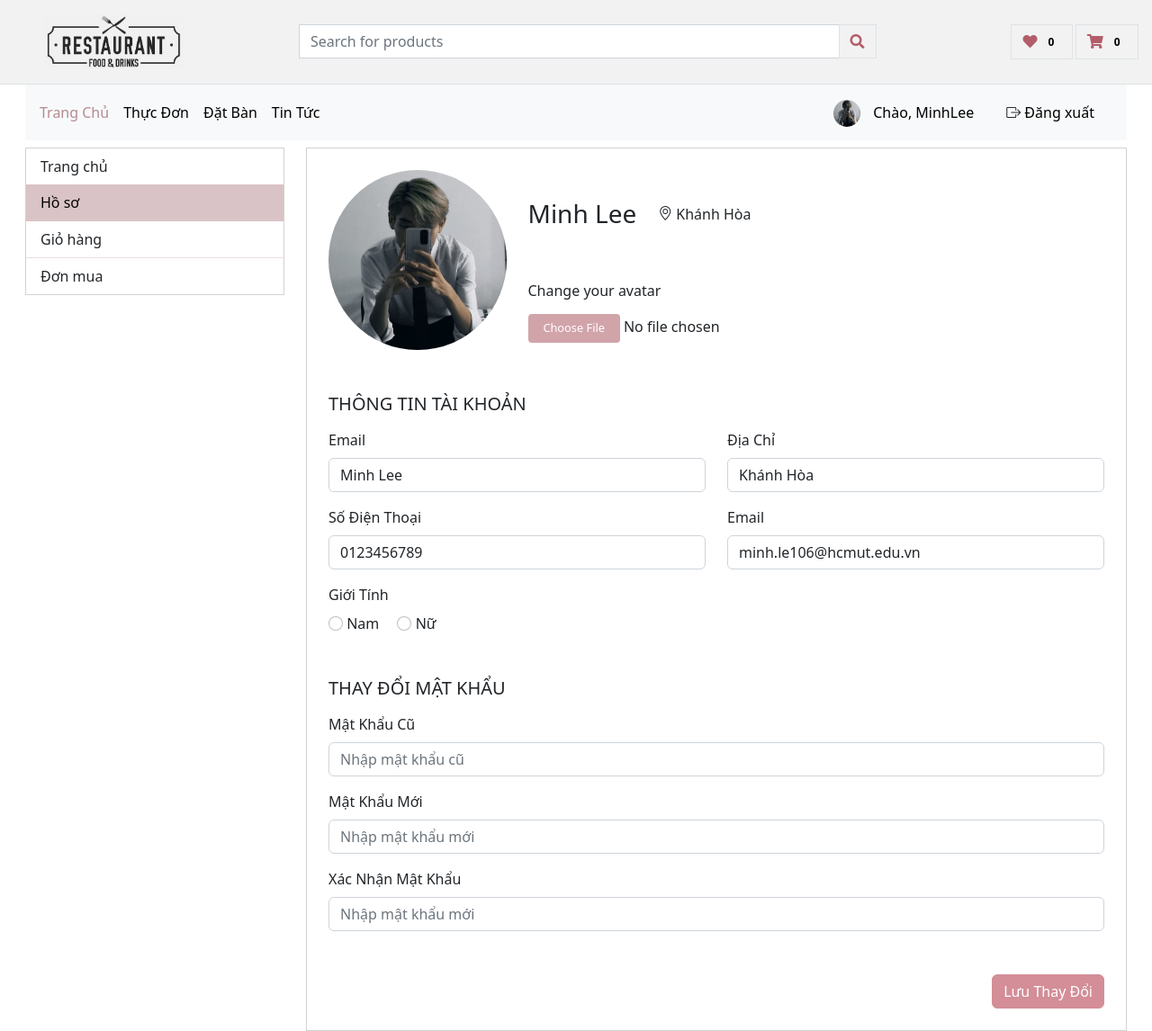
After one commit to tien2032002/Web-Designer-Asm, a PHP site: page /view/html/UI_user/profile_user.php in a window 1280 px wide. The commit adds this page. Shown: the whole page at 90% size. Run offline with PHP 8.4, Linux system fonts and the light colour scheme; some libraries are stand-ins or nearby versions.

Commit message:
Update_profile_user

```diff
--- a/control/user_controller.php
+++ b/control/user_controller.php
@@ -96,5 +96,9 @@
             header("Location: index.php?controller=guest&action=home_page");
         }
 
+         //display profile user
+        function profile_user(){
+            $this->render('view/html/UI_user/profile_user');
+        }
     }
 ?>
--- a/route.php
+++ b/route.php
@@ -1,7 +1,7 @@
 <?php
     //list of controllers and action
     $controllers = array('guest' => ['home_page', 'login', 'signup', 'menu', 'getDiscount', 'login_manager'],
-                         'user' => ['home_page_user', 'signup', 'login', 'logout'],
+                         'user' => ['home_page_user', 'signup', 'login', 'logout', 'profile_user'],
                          'manager' => ['home_page_manager', 'manage_employee', 'login', 'logout', 'delete_employee', 'edit_employee'],
                          'employee');
     //if controller or action not in above list, go to error page
--- /dev/null
+++ b/view/css/UI_user/style_profile_user.css
@@ -0,0 +1,52 @@
+div.card{
+    border-radius: 0;
+}
+.custom-file-input::-webkit-file-upload-button {
+    color: white;
+    background-color: rgb(209, 164, 170);
+    border-color:  rgb(209, 164, 170);
+    border: 0;
+    border-radius: 0.25rem;
+    width: 8em;
+    font-size: 0.8rem;
+    height: 2.5em;
+}
+.custom-file-input::-webkit-file-upload-button:hover {
+    color: white;
+    background-color: rgb(192, 122, 131);
+    border: 0;
+    border-radius: 0.25rem;
+    width: 8em;
+    font-size: 0.8rem;
+    height: 2.5em;
+}
+div .list-group-item{
+    border: 0;
+    border-radius:0px;
+    border-bottom: 1px solid;
+    border-color: #ebdede;
+    font-weight: 500;
+}
+div .list-group-item:last-child{
+    border-bottom: 0;
+}
+div .list-group-item.active{
+    background-color: rgb(218, 195, 198);
+    border-color: rgb(218, 195, 198);
+    color: black;
+}
+
+form{
+    font-weight: 500;
+}
+
+button[type="submit"]{
+    background-color: rgb(211, 142, 152);
+    border-color:  rgb(211, 142, 152);
+    color: white;
+    font-weight: 500;
+}
+button[type="submit"]:hover{
+    background-color: rgb(192, 110, 121);
+    border-color:  rgb(192, 110, 121);
+}
--- a/view/html/UI_user/home_page_user.php
+++ b/view/html/UI_user/home_page_user.php
@@ -131,7 +131,7 @@
                         </div>
                         <div class="navbar-nav ml-auto nav_main">
                             <div>
-                                <a href="#" class="nav-item nav-link">
+                                <a href="index.php?controller=user&action=profile_user" class="nav-item nav-link">
                                     <div style="display: inline-block;">
                                         <div style="display: inline-block; margin-right: 10px;">
                                             <img src="<?php echo $userObj->avatar?>"
--- /dev/null
+++ b/view/html/UI_user/profile_user.php
@@ -0,0 +1,224 @@
+
+<!DOCTYPE html>
+<html lang="vi">
+<head>
+    <meta charset="UTF-8">
+    <meta name="viewport" content="width=device-width, initial-scale=1.0">
+    <title>Home page</title>
+    <!-- ======= Styles ====== -->
+      <!--  icon -->
+    <link rel="stylesheet" href="https://cdnjs.cloudflare.com/ajax/libs/font-awesome/5.15.2/css/all.min.css" />
+    <link rel="stylesheet" href="https://cdn.jsdelivr.net/npm/bootstrap-icons@1.4.1/font/bootstrap-icons.css" />
+     <!--  style -->
+     <link rel="stylesheet" type="text/css" href="view/css/UI_user/style_profile_user.css">
+    <link rel="stylesheet" type="text/css" href="view/css/UI_user/style_navbar_homepage.css">
+    <link rel="stylesheet" type="text/css" href="view/bootstrap/css/bootstrap.min.css">
+    <!-- ======= Scripts ====== -->
+    <script src="view/bootstrap/js/bootstrap.min.js"></script>
+    <script src="view/jquery/jquery-3.6.4.js"></script>
+
+</head>
+<body>
+    <div class="container-fluid">
+        <div class="row align-items-center py-3 pd_mobile" style="background-color: #f2f2f2;">
+            <div class="col-lg-3 d-none d-lg-block px-5">
+                <a href="index.php?controller=user&action=home_page_user">
+                    <img src="view/images/logo.jpg" style="width: 70%;" alt="logo">
+                </a>
+            </div>
+            <div class="col-lg-9">
+                <div class="row">
+                    <div class="col-tablet-7 col-mobile-5">
+                      <form class="form-inline" style="margin-right: 1%;">
+                        <div class="input-group">
+                          <input type="text" class="form-control" placeholder="Search for products" style="border-radius: 0;">
+                          <div class="input-group-append">
+                            <button class="btn border btn-outline-secondary" type="button">
+                              <i class="fa fa-search"></i>
+                            </button>
+                          </div>
+                        </div>
+                      </form>
+                    </div>
+                    <div class="col-tablet-3 col-mobile-5 navbar_ic d-flex justify-content-end">
+                      <a href="#" class="btn border btn-outline-secondary" style="margin-right: 1%; border-radius: 0;">
+                        <i class="fas fa-heart"></i>
+                        <span class="badge">0</span>
+                      </a>
+                      <a href="" class="btn border btn-outline-secondary" style="margin-right: 1%; border-radius: 0;">
+                        <i class="fas fa-shopping-cart"></i>
+                        <span class="badge">0</span>
+                      </a>
+                    </div>
+                </div>
+            </div>
+        </div>
+    </div>
+
+    <div class="container-fluid">
+        <div class="row border-top px-3">
+            <div class="col-lg-12">
+                <nav class="navbar navbar-expand-lg bg-light navbar-light p-2" style="height: 62px;">
+                    <a href="index.php?controller=user&action=home_page_user" class="d-block d-lg-none">
+                        <img src="view/images/logo.jpg" style="width: 100px;" alt="logo">
+                    </a>
+                    <button type="button"
+                            class="navbar-toggler"
+                            data-toggle="collapse"
+                            data-target="#navbarCollapse"
+                            style="border-radius: 0;">
+                        <span class="navbar-toggler-icon"></span>
+                    </button>
+                    <div class="collapse navbar-collapse justify-content-between" id="navbarCollapse">
+                        <div class="navbar-nav">
+                            <a href="index.php?controller=user&action=home_page_user" class="nav-item nav-link active">Trang Chủ</a>
+                            <a href="#" class="nav-item nav-link">Thực Đơn</a>
+                            <a href="#" class="nav-item nav-link">Đặt Bàn</a>
+                            <a href="#" class="nav-item nav-link">Tin Tức</a>
+                        </div>
+                        <div class="navbar-nav ml-auto nav_main">
+                            <div>
+                                <a href="index.php?controller=user&action=profile_user" class="nav-item nav-link">
+                                    <div style="display: inline-block;">
+                                        <div style="display: inline-block; margin-right: 10px;">
+                                            <img src="view/images/avt_user.jpg"
+                                                style="width: 30px; height: 30px; border-radius: 50%;
+                                                        object-fit: cover; margin-bottom: 3px;"
+                                                alt="avatar">
+                                        </div>
+                                        <div style="display: inline-block; font-weight: 500; margin-top: 7px;">
+                                            Chào, MinhLee
+                                        </div>
+                                    </div>
+                                </a>
+                            </div>
+                            <div>
+                                <a href="index.php?controller=user&action=logout" class="nav-item nav-link">
+                                    <i class="bi bi-box-arrow-right text-dark"></i>
+                                    Đăng xuất
+                                </a>
+                            </div>
+                        </div>
+                    </div>
+                </nav>
+                <div class="row">
+                    <!-- List TAB -->
+                    <div class="col-md-3 mt-2">
+                        <div class="card">
+                            <div class="list-group" id="myList">
+                                <a class="list-group-item list-group-item-action" data-toggle="list" href="index.php?controller=user&action=home_page_user">Trang chủ</a>
+                                <a class="list-group-item list-group-item-action active" data-toggle="list" href="#profile">Hồ sơ</a>
+                                <a class="list-group-item list-group-item-action" data-toggle="list" href="#cart">Giỏ hàng</a>
+                                <a class="list-group-item list-group-item-action" data-toggle="list" href="#bill">Đơn mua</a>
+                            </div>
+
+                        </div>
+                    </div>
+                    <div class="col-md-9 mt-2">
+                        <div class="tab-content">
+                            <!-- Tab Profile -->
+                            <div class="tab-pane active" id="profile">
+                                <div class="card p-4">
+                                    <div class="row">
+                                        <div class="col-md-3">
+                                            <img src="view/images/avt_user.jpg" alt="avatar"
+                                            style="width: 100%; object-fit: cover; border-radius: 50%;"
+                                            >
+                                        </div>
+                                        <div class="col-md-6 mt-4">
+                                            <div class="row mt-2">
+                                                <div class="col-md-12 d-flex">
+                                                    <h3 class="me-4">Minh Lee</h3>
+                                                    <i class="bi bi-geo-alt mt-1 me-1"></i>
+                                                    <h6 class="mt-2">Khánh Hòa</h6>
+                                                </div>
+                                            </div>
+                                            <div class="row mt-4">
+                                                <div class="custom-file mt-4">
+                                                    <label class="custom-file-label" for="customFile">
+                                                        <h6>Change your avatar</h6>
+                                                    </label><br>
+                                                    <input type="file" class="custom-file-input mt-2" id="customFile">
+                                                </div>
+                                            </div>
+                                        </div>
+                                    </div>
+                                    <div class="row mt-5">
+                                        <form>
+                                            <h5>THÔNG TIN TÀI KHOẢN</h5>
+                                            <div class="row mt-3">
+                                                <div class="form-group col-md-6">
+                                                    <label for="name">Email</label>
+                                                    <input type="text" class="form-control mt-2" id="name" value="Minh Lee">
+                                                </div>
+                                                <div class="form-group col-md-6">
+                                                    <label for="address">Địa Chỉ</label>
+                                                    <input type="text" class="form-control mt-2" id="address" value="Khánh Hòa">
+                                                </div>
+                                            </div>
+                                            <div class="row mt-3">
+                                                <div class="form-group col-md-6">
+                                                    <label for="phone">Số Điện Thoại</label>
+                                                    <input type="tel" class="form-control mt-2"id="phone" value="0123456789">
+                                                </div>
+                                                <div class="form-group col-md-6">
+                                                  <label for="email">Email</label>
+                                                  <input type="email" class="form-control mt-2" id="email" value="minh.le106@hcmut.edu.vn">
+                                                </div>
+                                            </div>
+                                            <div class="form-group mt-3">
+                                                <label for="gender">Giới Tính</label><br>
+                                                <div class="form-check-inline mt-2">
+                                                    <label>
+                                                        <input type="radio" class="form-check-input" name="gender" value="Nam" required>
+                                                        <span style="font-weight: 400;">Nam</span>
+                                                    </label>
+                                                </div>
+                                                <div class="form-check-inline">
+                                                    <label>
+                                                        <input type="radio" class="form-check-input" name="gender" value="Nữ" required>
+                                                        <span style="font-weight: 400;">Nữ</span>
+                                                    </label>
+                                                </div>
+                                            </div>
+
+                                            <h5 class="mt-5">THAY ĐỔI MẬT KHẨU</h5>
+                                            <div class="form-group mt-3">
+                                                <label for="password">Mật Khẩu Cũ</label>
+                                                <input type="password" class="form-control mt-2" id="password" placeholder="Nhập mật khẩu cũ">
+                                            </div>
+                                            <div class="form-group mt-3">
+                                                <label for="newpassword">Mật Khẩu Mới</label>
+                                                <input type="password" class="form-control mt-2" id="newpassword" placeholder="Nhập mật khẩu mới">
+                                            </div>
+                                            <div class="form-group mt-3">
+                                                <label for="newpassword_confirm">Xác Nhận Mật Khẩu</label>
+                                                <input type="password" class="form-control mt-2" id="newpassword_confirm" placeholder="Nhập mật khẩu mới">
+                                            </div>
+                                            <div class="row">
+                                                <div class="col-md-12 d-flex justify-content-end">
+                                                    <button type="submit" class="btn mt-5">Lưu Thay Đổi</button>
+                                                </div>
+                                            </div>
+                                        </form>
+                                    </div>
+                                </div>
+                            </div>
+                            <!-- Tab Giỏ Hàng -->
+                            <div class="tab-pane" id="cart">Đây là Tab giỏ hàng</div>
+                            <!-- Tab Đơn Mua -->
+                            <div class="tab-pane" id="bill">Đây là Tab đơn mua</div>
+                        </div>
+                    </div>
+                </div>
+            </div>
+        </div>
+    </div>
+    <!-- ======= Scripts ====== -->
+    <script>
+        $('#myList a').on('click', function () {
+            $(this).tab('show')
+        })
+    </script>
+</body>
+</html>
```
Also changed, not shown: 1 other file.
